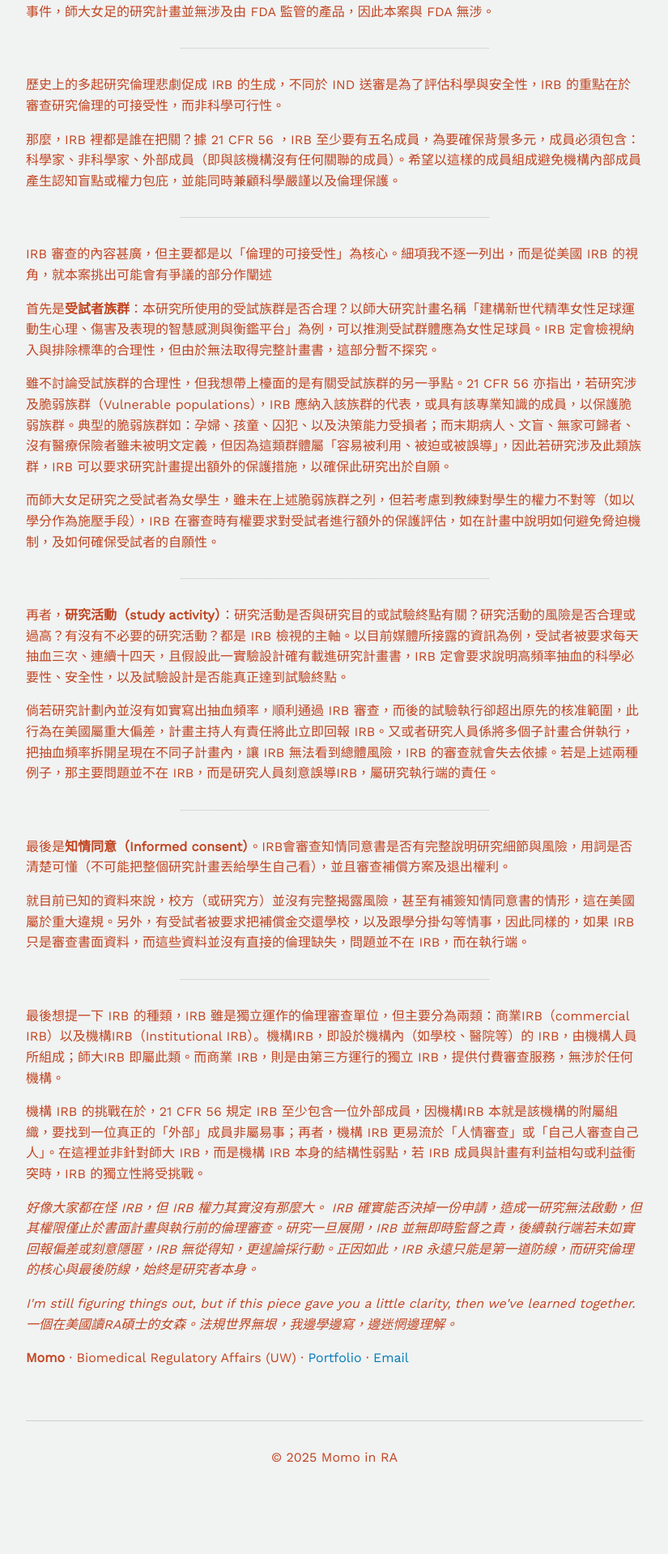
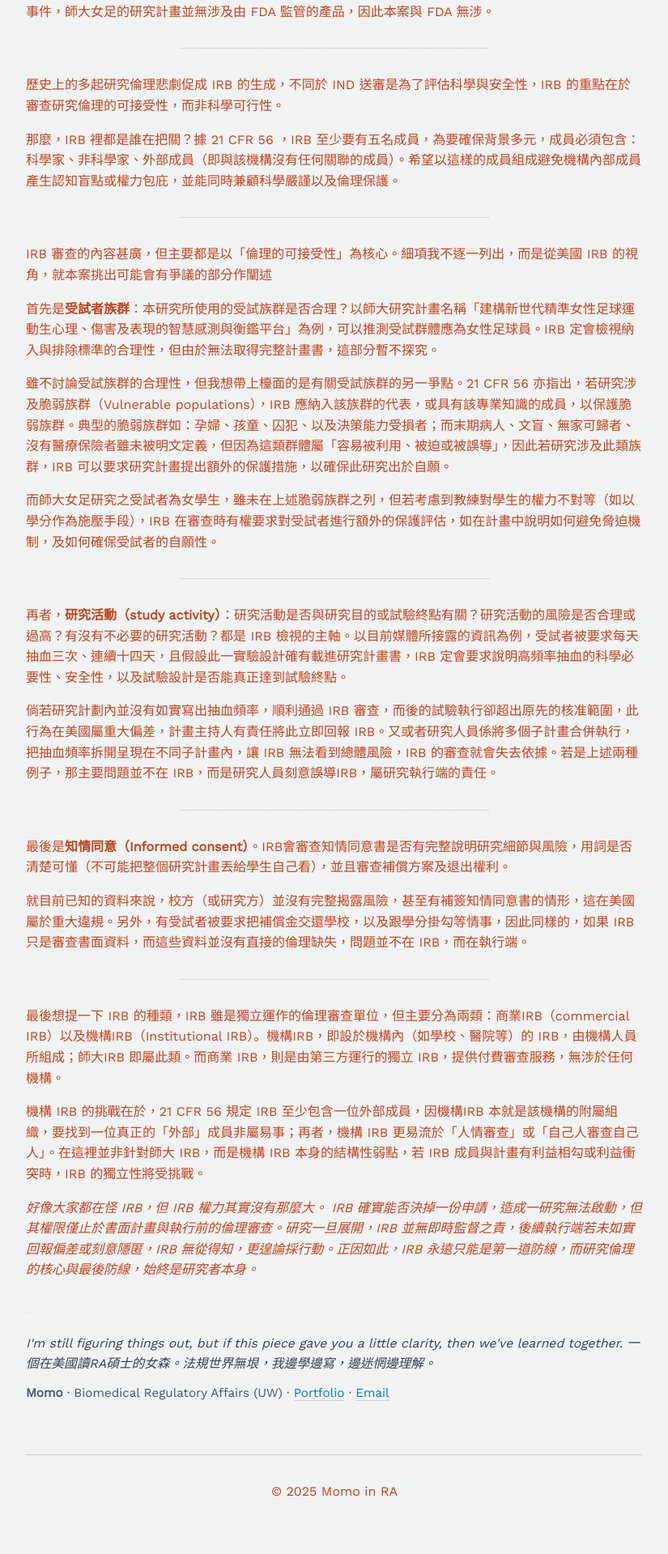
Before and after one commit to MomoInRA/github.io, a Jekyll site: the page built from _posts/2025-07-29-The-Role-and-Limits-of-IRBs.md, in a window 1280 px wide. Shown: the part 3203-5122 px from the top of the page at 81% size, without its empty margins (227-1052 px from the left). Built offline with Jekyll 4.4.1, drawn with Linux system fonts in a browser that asks for light colours; before the commit the page ends 5079 px from its top, so only the background shows below that.

Commit message:
Update style.css

```diff
--- a/assets/css/style.css
+++ b/assets/css/style.css
@@ -157,3 +157,28 @@
   font-style: normal;        /* 拿掉預設斜體 */
   text-transform: uppercase; /* 全大寫（Jul → JUL）可以更有雜誌感 */
 }
+
+.post-closing{
+  margin-top: 2.5rem;
+  padding-top: 1.5rem;
+  border-top: 1px solid #e5e7eb;
+}
+.post-closing .closing-line{
+  font-size: 0.98rem;
+  color: #374151;
+  margin: 0 0 0.75rem 0;
+}
+.post-closing .author-card{
+  display: flex;
+  align-items: center;
+  gap: 0.75rem;
+  font-size: 0.95rem;
+  color: #4b5563;
+}
+.post-closing .author-meta .author-text a{
+  text-decoration: none;
+  border-bottom: 1px solid rgba(0,0,0,.15);
+}
+.post-closing .author-meta .author-text a:hover{
+  border-bottom-color: currentColor;
+}
```
